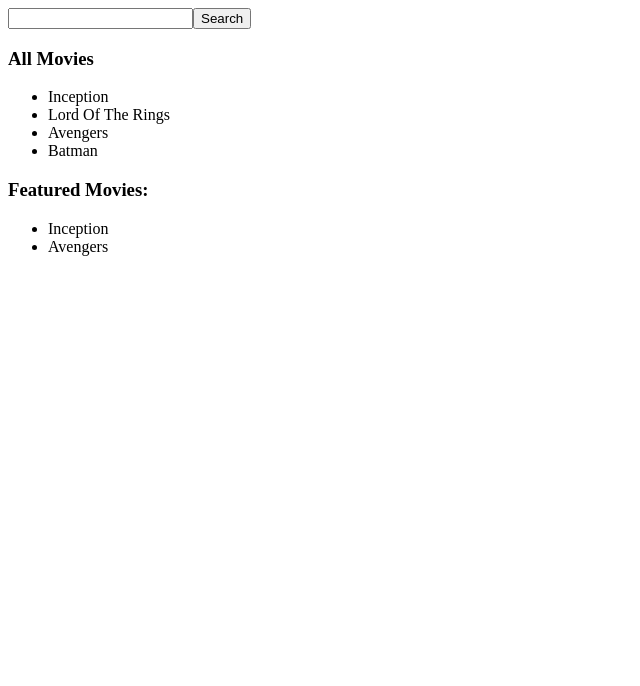
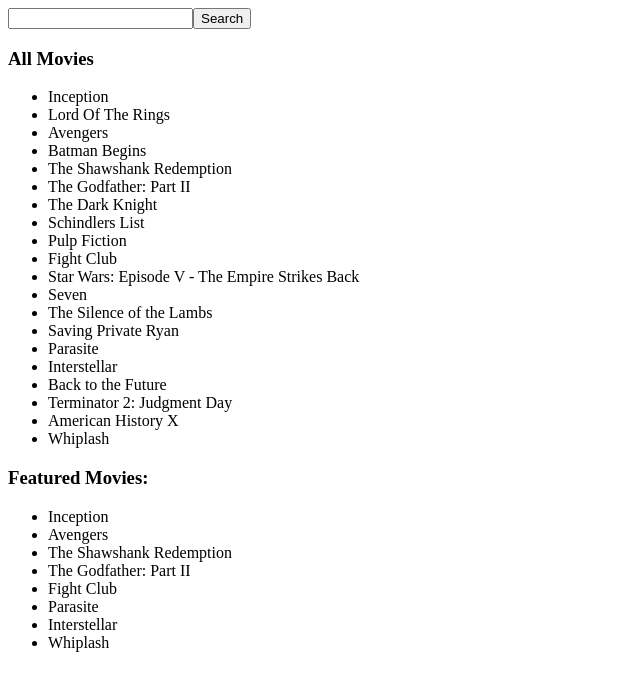
Before and after one commit to GeorgeMikelis/Arhs-Angular-Academy, an Angular app in the folder angular-academy/: page / in a window 1280 px wide. Shown: the top 686 px of the page, without its empty margins (0-640 px from the left). Built offline with nearby package versions, Linux system fonts and the light colour scheme.

Commit message:
added movies to add pager

```diff
--- a/angular-academy/src/app/movies/data/movies.ts
+++ b/angular-academy/src/app/movies/data/movies.ts
@@ -4,5 +4,21 @@
   { title: 'Inception', yearRelease: 2010, featured: true },
   { title: 'Lord Of The Rings', yearRelease: 2001, featured: false },
   { title: 'Avengers', yearRelease: 2012, featured: true },
-  { title: 'Batman', yearRelease: 2005, featured: false },
+  { title: 'Batman Begins', yearRelease: 2005, featured: false },
+  { title: 'The Shawshank Redemption', yearRelease: 1991, featured: true },
+  { title: 'The Godfather: Part II', yearRelease: 1974, featured: true },
+  { title: 'The Dark Knight', yearRelease: 2008, featured: false },
+  { title: 'Schindlers List', yearRelease: 1993, featured: false },
+  { title: 'Pulp Fiction', yearRelease: 1994, featured: false },
+  { title: 'Fight Club', yearRelease: 2005, featured: true },
+  { title: 'Star Wars: Episode V - The Empire Strikes Back', yearRelease: 1980, featured: false },
+  { title: 'Seven', yearRelease: 1995, featured: false },
+  { title: 'The Silence of the Lambs', yearRelease: 1991, featured: false },
+  { title: 'Saving Private Ryan', yearRelease: 1998, featured: false },
+  { title: 'Parasite', yearRelease: 2019, featured: true },
+  { title: 'Interstellar', yearRelease: 2014, featured: true },
+  { title: 'Back to the Future', yearRelease: 1985, featured: false },
+  { title: 'Terminator 2: Judgment Day', yearRelease: 1991, featured: false },
+  { title: 'American History X', yearRelease: 1998, featured: false },
+  { title: 'Whiplash', yearRelease: 2014, featured: true },
 ];
```
